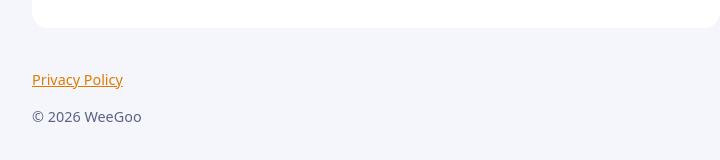
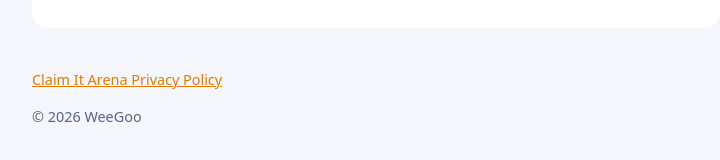
Before and after one commit to LailaOmran/weegoo, a plain HTML site: page index.html in a window 1280 px wide. Shown: the part 329-489 px from the top of the page, without its empty margins (264-984 px from the left). Drawn offline with Linux system fonts and the light colour scheme.

Commit message:
Home page links to the game's privacy policy

```diff
--- a/index.html
+++ b/index.html
@@ -32,7 +32,7 @@
   </section>
 
   <footer>
-    <a href="privacy.html">Privacy Policy</a>
+    <a href="claimitarena/privacy.html">Claim It Arena Privacy Policy</a>
     <p>&copy; 2026 WeeGoo</p>
   </footer>
 </main>
```
